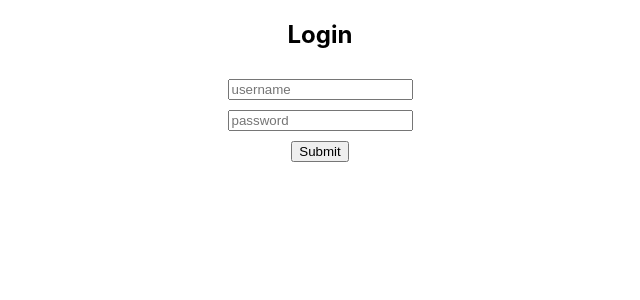
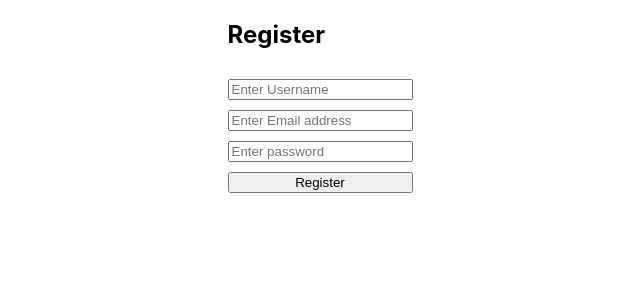
Before and after one commit to mukeshyadav/react-hooks-session, a React (Create React App) app: page / in a window 1280 px wide. Shown: the top 300 px of the page, without its empty margins (320-960 px from the left). Built offline with nearby package versions, Linux system fonts and the light colour scheme.

Commit message:
with single useState updating mulltiple values

```diff
--- a/src/index.js
+++ b/src/index.js
@@ -2,13 +2,15 @@ import React from "react";
 import ReactDOM from "react-dom";
 import "./index.css";
 // import App from "./App";
-import Login from "./login";
+// import Login from "./login";
+import Register from "./register";
 import * as serviceWorker from "./serviceWorker";
 
 ReactDOM.render(
   <React.StrictMode>
     {/* <App /> */}
-    <Login />
+    {/* <Login /> */}
+    <Register />
   </React.StrictMode>,
   document.getElementById("root")
 );
--- /dev/null
+++ b/src/register.js
@@ -0,0 +1,64 @@
+import React, { useState } from "react";
+
+const initialFormState = {
+  username: "",
+  password: "",
+  email: ""
+};
+
+export default function Register() {
+  const [form, setForm] = useState({
+    username: "",
+    password: "",
+    email: ""
+  });
+
+  const [user, setUser] = useState(null);
+
+  const handleChange = event =>
+    setForm({ ...form, [event.target.name]: event.target.value });
+
+  const handleSubmit = event => {
+    event.preventDefault();
+    setUser(form);
+    setForm(initialFormState);
+  };
+  return (
+    <div className="form-wrapper">
+      <form
+        style={{
+          display: "grid",
+          gridGap: "10px",
+          alignItems: "center",
+          justifyContent: "center"
+        }}
+        onSubmit={handleSubmit}
+      >
+        <h2>Register</h2>
+        <input
+          type="text"
+          name="username"
+          placeholder="Enter Username"
+          value={form.username}
+          onChange={handleChange}
+        />
+        <input
+          type="email"
+          name="email"
+          placeholder="Enter Email address"
+          value={form.email}
+          onChange={handleChange}
+        />
+        <input
+          type="password"
+          name="password"
+          placeholder="Enter password"
+          value={form.password}
+          onChange={handleChange}
+        />
+        <button type="submit">Register</button>
+        {user && JSON.stringify(user, null, 4)}
+      </form>
+    </div>
+  );
+}
```
